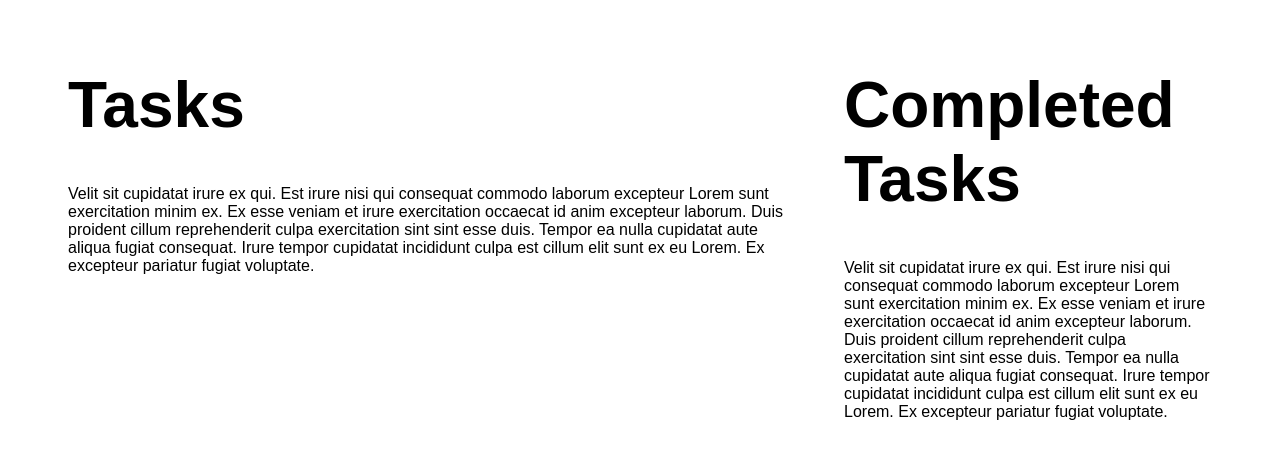
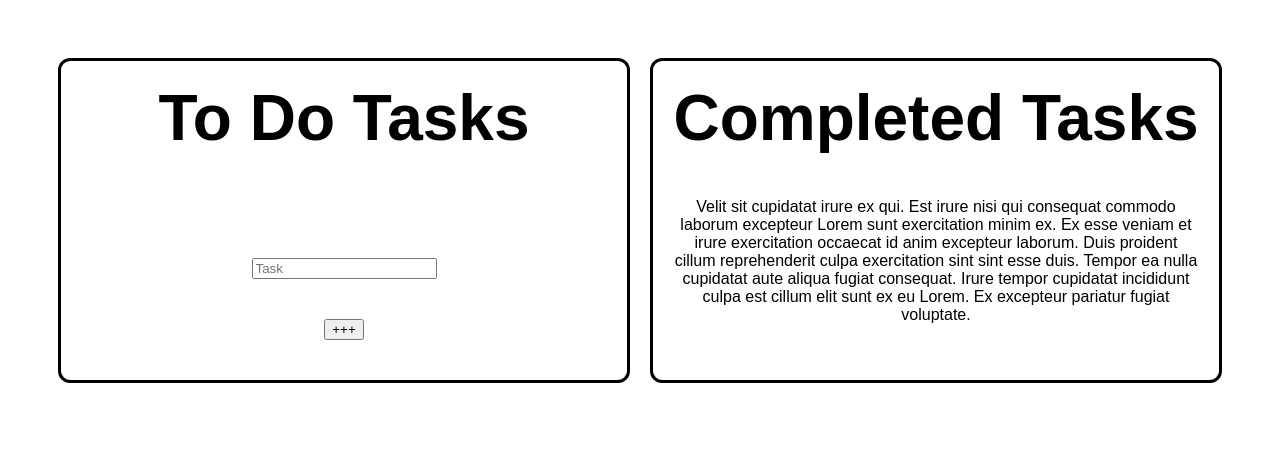
Before and after one commit to BeccaN/tasker, a React (Create React App) app: page / in a window 1280 px wide. Shown: the top 458 px of the page. Built offline with nearby package versions, Linux system fonts and the light colour scheme.

Commit message:
Added new task form w/ dynamic input fields.

```diff
--- /dev/null
+++ b/src/components/NewTaskForm.js
@@ -0,0 +1,36 @@
+import React, { Component } from 'react'
+import TaskInputField from './TaskInputField';
+
+export default class NewTaskForm extends Component {
+  constructor(props) {
+    super(props);
+    this.state = {
+      inputs: ['input-0'],
+    };
+}
+
+  render() {
+    const inputFields = this.state.inputs.map(input =>
+      <TaskInputField input={input} />
+    )
+
+    return (
+      <div>
+        <form>
+          <div id="dynamicInput">
+            {inputFields}
+          </div>
+        </form>
+
+        <button onClick={ () => this.appendInput() }>
+          +++
+        </button>
+      </div>
+    )
+  }
+
+  appendInput() {
+    var newInput = `input-${this.state.inputs.length}`;
+    this.setState(prevState => ({ inputs: prevState.inputs.concat([newInput]) }));
+  }
+}
--- a/src/components/TaskContainer.js
+++ b/src/components/TaskContainer.js
@@ -1,10 +1,17 @@
-import React from 'react'
+import React, {Component} from 'react'
+import NewTaskForm from './NewTaskForm'
 
-export default function TaskContainer() {
-  return (
-    <div className="task-container">
-      <h1>Tasks</h1>
-      <p>Velit sit cupidatat irure ex qui. Est irure nisi qui consequat commodo laborum excepteur Lorem sunt exercitation minim ex. Ex esse veniam et irure exercitation occaecat id anim excepteur laborum. Duis proident cillum reprehenderit culpa exercitation sint sint esse duis. Tempor ea nulla cupidatat aute aliqua fugiat consequat. Irure tempor cupidatat incididunt culpa est cillum elit sunt ex eu Lorem. Ex excepteur pariatur fugiat voluptate.</p>
-    </div>
-  )
+export default class TaskContainer extends Component {
+
+
+  render() {
+
+      return(
+          <div className="task-container">
+            <h1>To Do Tasks</h1>
+            <NewTaskForm />
+          </div>
+      );
+  }
+
 }
--- /dev/null
+++ b/src/components/TaskInputField.js
@@ -0,0 +1,9 @@
+import React from 'react'
+
+export default function TaskInputField(props) {
+  return (
+    <div className="task-input-field">
+      <input type="text" key={props.input} placeholder="Task"/>
+    </div>
+  )
+}
--- a/src/index.css
+++ b/src/index.css
@@ -33,8 +33,14 @@ h1, h2, h3 {
 }
 
 .task-container {
-  flex: 2;
+  text-align: center;
+  flex: 1;
+  border-style: solid;
+  margin: 10px;
 }
 .completed-task-container {
+  text-align: center;
   flex: 1;
+  border-style: solid;
+  margin: 10px;
 }
```
